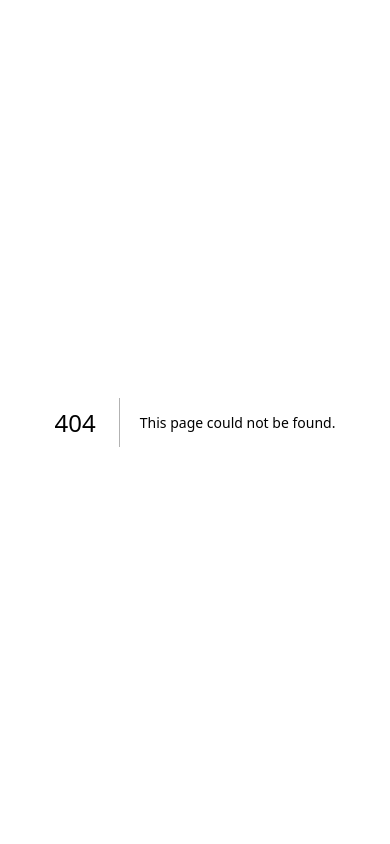
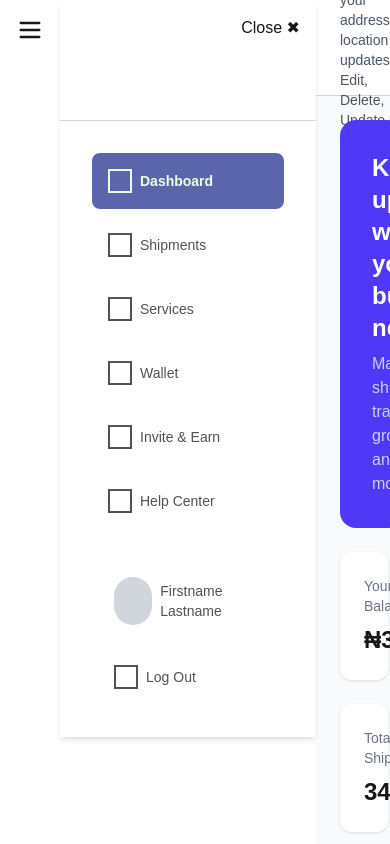
Before and after one commit to RhodaAramide/business-dashboard, a Next.js app: page /dashboard in a window 390 px wide. Before the commit this address had no page. Shown: the top 844 px of the page. Built offline with nearby package versions, Linux system fonts and the light colour scheme; sample sign-in values are in the browser's storage.

Commit message:
feat: Implement user authentication and enhance dashboard layout with responsive design

```diff
--- a/package.json
+++ b/package.json
@@ -10,7 +10,9 @@
   },
   "dependencies": {
     "framer-motion": "^12.9.2",
+    "lucide-react": "^0.503.0",
     "next": "15.3.1",
+    "next-auth": "^4.24.11",
     "react": "^19.0.0",
     "react-dom": "^19.0.0",
     "recharts": "^2.15.3"
--- /dev/null
+++ b/src/app/dashboard/page.tsx
@@ -0,0 +1,42 @@
+"use client";
+
+import { useEffect } from "react";
+import { useRouter } from "next/navigation";
+import { Sidebar } from "@/components/Sidebar";
+import { HeaderBanner } from "@/components/HeaderBanner";
+import { OverviewSection } from "@/components/OverviewSection";
+import { CompanyGrowthChart } from "@/components/CompanyGrowthChart";
+import { ShipmentList } from "@/components/ShipmentList";
+import { motion } from "framer-motion";
+import { Topbar } from "@/components/Topbar";
+
+export default function DashboardPage() {
+  const router = useRouter();
+
+  useEffect(() => {
+    const user = localStorage.getItem("user");
+    if (!user) {
+      router.push("/login");
+    }
+  }, [router]);
+
+  return (
+    <div className="flex min-h-screen">
+      <Sidebar />
+      <motion.main
+        className="flex-1  bg-gray-50 overflow-auto"
+        initial={{ opacity: 0, y: 30 }}
+        animate={{ opacity: 1, y: 0 }}
+        transition={{ duration: 0.5 }}
+      >
+        <Topbar />
+        <div className="flex flex-col p-6 ">
+          <HeaderBanner />
+          <OverviewSection />
+          <CompanyGrowthChart />
+          <ShipmentList />
+        </div>
+      </motion.main>
+    </div>
+  );
+}
--- a/src/app/layout.tsx
+++ b/src/app/layout.tsx
@@ -1,35 +1,16 @@
-import type { Metadata } from "next";
-import { Geist, Geist_Mono } from "next/font/google";
+
 import "./globals.css";
-import { Topbar } from "@/components/Topbar";
+import { ReactNode } from "react";
 
-const geistSans = Geist({
-  variable: "--font-geist-sans",
-  subsets: ["latin"],
-});
-
-const geistMono = Geist_Mono({
-  variable: "--font-geist-mono",
-  subsets: ["latin"],
-});
-
-export const metadata: Metadata = {
-  title: "Create Next App",
-  description: "Generated by create next app",
+export const metadata = {
+  title: "Business Dashboard",
+  description: "Dashboard project with Next.js, TypeScript, TailwindCSS",
 };
 
-export default function RootLayout({
-  children,
-}: Readonly<{
-  children: React.ReactNode;
-}>) {
+export default function RootLayout({ children }: { children: ReactNode }) {
   return (
     <html lang="en">
-      <body
-        className={`${geistSans.variable} ${geistMono.variable} antialiased`}
-      >
-        {children}
-      </body>
+      <body>{children}</body>
     </html>
   );
 }
--- /dev/null
+++ b/src/app/login/page.tsx
@@ -0,0 +1,39 @@
+"use client";
+
+import { useRouter } from "next/navigation";
+import { useState } from "react";
+
+const LoginPage = () => {
+    const router = useRouter();
+    const [email, setEmail] = useState("");
+
+    function handleLogin() {
+        if (email) {
+            localStorage.setItem("user", email);
+            router.push("/dashboard");
+        }
+    }
+
+    return (
+        <div className="h-screen flex items-center justify-center bg-gray-100">
+            <div className="bg-white p-8 rounded-xl shadow-md w-full max-w-sm">
+                <h1 className="text-2xl font-bold mb-6 text-center">Login</h1>
+                <input
+                    type="email"
+                    placeholder="Enter Email"
+                    value={email}
+                    onChange={(e) => setEmail(e.target.value)}
+                    className="w-full border p-3 rounded-lg mb-4"
+                />
+                <button
+                    onClick={handleLogin}
+                    className="w-full bg-indigo-600 text-white p-3 rounded-lg"
+                >
+                    Login
+                </button>
+            </div>
+        </div>
+    );
+};
+
+export default LoginPage;
--- a/src/app/page.tsx
+++ /dev/null
@@ -1,26 +0,0 @@
-"use client";
-
-import { Sidebar } from "@/components/Sidebar";
-import { HeaderBanner } from "@/components/HeaderBanner";
-import { OverviewSection } from "@/components/OverviewSection";
-import { CompanyGrowthChart } from "@/components/CompanyGrowthChart";
-import { ShipmentList } from "@/components/ShipmentList";
-import { Topbar } from "@/components/Topbar";
-
-export default function DashboardPage() {
-  return (
-    <div className="flex min-w-screen min-h-screen">
-      <Sidebar />
-      <main className="w-full h-full flex-1 bg-gray-50 overflow-auto">
-      <Topbar />
-      <div className="p-6">
-      <HeaderBanner />
-        <OverviewSection />
-        <CompanyGrowthChart />
-        <ShipmentList />
-      </div>
-
-      </main>
-    </div>
-  );
-}
--- a/src/components/Sidebar.tsx
+++ b/src/components/Sidebar.tsx
@@ -1,11 +1,38 @@
-"use client";
+import { useState } from "react";
+import { motion } from "framer-motion";
+import { Menu } from "lucide-react";
 
 export const Sidebar = () => {
+    const [open, setOpen] = useState(false);
+
     return (
-        <aside className="flex flex-col w-60 h-screen top-0 left-0 bg-white border-r border-gray-300">
+        <>
+            {/* Mobile Menu Icon */}
+            <div className="md:hidden p-4">
+                <Menu
+                    size={28}
+                    onClick={() => setOpen(!open)}
+                    className="cursor-pointer"
+                />
+            </div>
+
+            {/* Sidebar */}
+            <motion.aside
+                 className="w-64 h-full bg-white shadow-md flex flex-none flex-col z-50"
+                 initial={{ x: -250 }}
+                 animate={{ x: 0 }}
+                 exit={{ x: -250 }}
+                 transition={{ type: "spring", stiffness: 200 }}
+            >
+                <button
+                    onClick={() => setOpen(false)}
+                    className="mb-4 text-right md:hidden p-4"
+                >
+                    Close ✖
+                </button>
+
                 {/* Logo Section */}
                 <div className="flex flex-col justify-center items-center p-6 gap-2 border-b border-gray-300">
-                {/* Logo (hidden as per design) */}
                     <div className="hidden w-[170px] h-12"></div>
                 </div>
 
@@ -71,6 +98,7 @@ export const Sidebar = () => {
                         Log Out
                     </a>
                 </div>
-        </aside>
+            </motion.aside>
+        </>
     );
 };
```
Also changed, not shown: src/lib/data.ts (deleted), 2 other files (tests, documents, lock files or other folders). Lines whose indentation alone changed are shown as unchanged.
